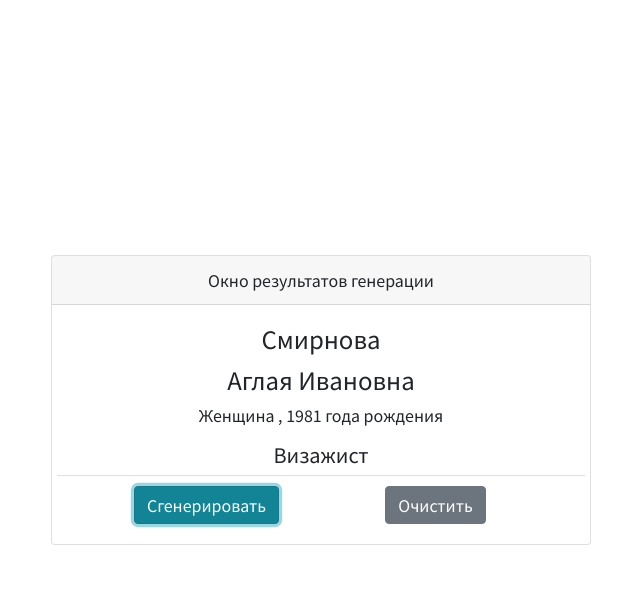
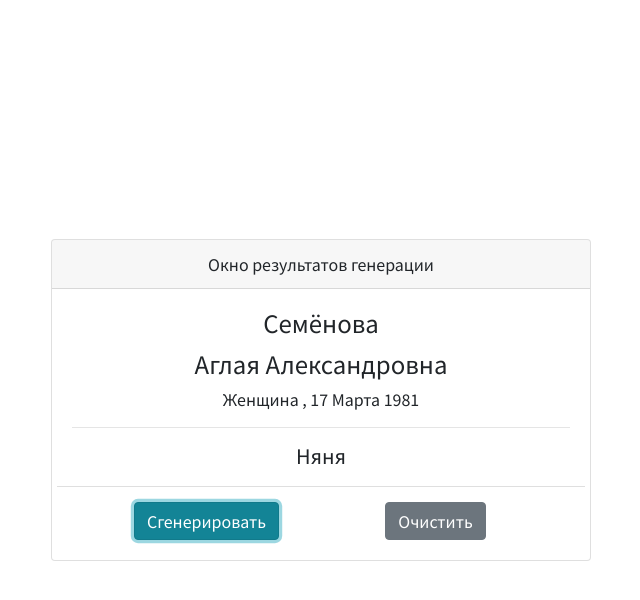
Before and after one commit to mstrekh/SF-education, a plain HTML site: page 13_11_practice/index.html in a window 1280 px wide. Both pictures are taken after a click on the button "Сгенерировать". Shown: the whole page, without its empty margins (319-959 px from the left). Drawn offline with nearby package versions, Linux system fonts and the light colour scheme.

Commit message:
Finished the whole task

```diff
--- a/13_11_practice/index.html
+++ b/13_11_practice/index.html
@@ -27,17 +27,20 @@
                             <p>
                                 <span id="genderOutput">Пол</span>
                                 <span>, </span>
-                                <span id="birthYearOutput">Год рождения</span>
+                                <span id="birthDayOutput"></span>
+                                <span id="birthMonthOutput"></span>
+                                <span id="birthYearOutput">Дата рождения</span>
                             </p>
+                            <hr>
                             <h5><span id="occupationOutput">Профессия</span></h5>
                         </div>
                     </div>
                     <div class="row" id="control-buttons">
                         <div class="col">
-                            <button class="btn btn-info">Сгенерировать</button>
+                            <button class="btn btn-info" id="btnGenerate">Сгенерировать</button>
                         </div>
                         <div class="col">
-                            <button class="btn btn-secondary">Очистить</button>
+                            <button class="btn btn-secondary" id="btnClear">Очистить</button>
                         </div>
                     </div>
                 </div>
--- a/13_11_practice/init.js
+++ b/13_11_practice/init.js
@@ -1,11 +1,29 @@
 
-window.onload = function() {
+document.getElementById('btnGenerate').addEventListener('click', () => {
     const initPerson = personGenerator.getPerson();
+    document.getElementById('surnameOutput').innerText = initPerson.surName;
     document.getElementById('firstNameOutput').innerText = initPerson.firstName;
-    document.getElementById('surnameOutput').innerText = initPerson.surName;
     document.getElementById('secondNameOutput').innerText = initPerson.secondName;
+
     document.getElementById('genderOutput').innerText = initPerson.gender;
-    document.getElementById('birthYearOutput').innerText = initPerson.dateOfBirth;
+
+    document.getElementById('birthDayOutput').innerText = initPerson.dayOfBirth;
+    document.getElementById('birthMonthOutput').innerText = initPerson.monthOfBirth;
+    document.getElementById('birthYearOutput').innerText = initPerson.yearOfBirth;
+
     document.getElementById('occupationOutput').innerText = initPerson.occupation;
+})
 
-};
+document.getElementById('btnClear').addEventListener('click', () => {
+    document.getElementById('surnameOutput').innerText = 'Фамилия';
+    document.getElementById('firstNameOutput').innerText = 'Имя';
+    document.getElementById('secondNameOutput').innerText = 'Отчество';
+
+    document.getElementById('genderOutput').innerText = 'Пол';
+
+    document.getElementById('birthDayOutput').innerText = '';
+    document.getElementById('birthMonthOutput').innerText = '';
+    document.getElementById('birthYearOutput').innerText = 'Дата рождения';
+
+    document.getElementById('occupationOutput').innerText = 'Профессия';
+})
--- a/13_11_practice/personGenerator.js
+++ b/13_11_practice/personGenerator.js
@@ -39,7 +39,7 @@ const personGenerator = {
     firstNameFemaleJson: `{
         "count": 10,
         "list": {
-            "id_1": "Дарья ",
+            "id_1": "Дарья",
             "id_2": "Инна",
             "id_3": "Валентина",
             "id_4": "Анна",
@@ -87,6 +87,24 @@ const personGenerator = {
         }
     }`,
 
+    birthMonthJson: `{
+        "count": 12,
+        "list": {
+            "id_1": "Января",
+            "id_2": "Февраля",
+            "id_3": "Марта",
+            "id_4": "Апреля",
+            "id_5": "Мая",
+            "id_6": "Июня",
+            "id_7": "Июля",
+            "id_8": "Августа",
+            "id_9": "Сентября",
+            "id_10": "Октября",
+            "id_11": "Ноября",
+            "id_12": "Декабря"
+        }
+    }`,
+
     randomIntNumber: (max = 1, min = 0) => Math.floor(Math.random() * (max - min + 1) + min),
 
     randomValue: function (json) {
@@ -95,21 +113,43 @@ const personGenerator = {
         return obj.list[prop];
     },
 
+    randomGender: function() {
+        const gender = this.randomIntNumber();
+            return gender ? this.GENDER_MALE : this.GENDER_FEMALE;
+    },
+
     randomFirstName: function(gender) {
         return gender==='Мужчина' ? this.randomValue(this.firstNameMaleJson) : this.randomValue(this.firstNameFemaleJson);
+    },
+
+    randomSecondName: function(gender) {
+        return gender==='Мужчина' ? `${this.randomValue(this.secondNameJson)}ович` : `${this.randomValue(this.secondNameJson)}овна`;
     },
 
     randomSurname: function(gender) {
         return gender==='Мужчина' ? this.randomValue(this.surnameJson) : `${this.randomValue(this.surnameJson)}а`;
     },
 
-    randomSecondName: function(gender) {
-        return gender==='Мужчина' ? `${this.randomValue(this.secondNameJson)}ович` : `${this.randomValue(this.secondNameJson)}овна`;
+    randomDayOfBirth: function(monthOfBirth) {
+        let dayOfBirth = this.randomIntNumber(1, 31);
+        if (monthOfBirth =='Апреля'
+        || monthOfBirth =='Июня'
+        || monthOfBirth =='Сентября'
+        || monthOfBirth =='Ноября'
+        && dayOfBirth === 31 ) {
+            dayOfBirth = 30;
+        }
+        else {
+            if(monthOfBirth === 'Февраля' && dayOfBirth > 28) {
+                dayOfBirth = 28;
+            }
+        }
+
+        return dayOfBirth;
     },
 
-    randomGender: function() {
-        const gender = this.randomIntNumber();
-            return gender ? this.GENDER_MALE : this.GENDER_FEMALE;
+    randomMonthOfBirth: function() {
+        return this.randomValue(this.birthMonthJson);
     },
 
     randomOccupation: function (gender) {
@@ -120,10 +160,15 @@ const personGenerator = {
         this.person = {};
 
         this.person.gender = this.randomGender();
+
         this.person.firstName = this.randomFirstName(this.person.gender);
+        this.person.secondName = this.randomSecondName(this.person.gender);
         this.person.surName = this.randomSurname(this.person.gender);
-        this.person.secondName = this.randomSecondName(this.person.gender);
-        this.person.dateOfBirth = `${this.randomIntNumber(1950, 2000)} года рождения`;
+
+        this.person.monthOfBirth = this.randomMonthOfBirth();
+        this.person.dayOfBirth = this.randomDayOfBirth(this.person.monthOfBirth);
+        this.person.yearOfBirth = `${this.randomIntNumber(1950, 2000)}`;
+
         this.person.occupation = this.randomOccupation(this.person.gender);
         return this.person;
     }
--- a/13_11_practice/style.css
+++ b/13_11_practice/style.css
@@ -5,7 +5,8 @@
 }
 
 #generator {
-    margin-bottom: 10px;
+    padding-bottom: 10px;
+    margin-bottom: 15px;
     border-bottom: 1px solid rgba(0,0,0,.125);
 }
 
@@ -15,3 +16,7 @@
 #control-buttons > div:last-child{
     padding-right: 50px;
 }
+
+#generator > hr {
+    border-bottom: 1px solid rgba(0,0,0,.125);
+}
```
